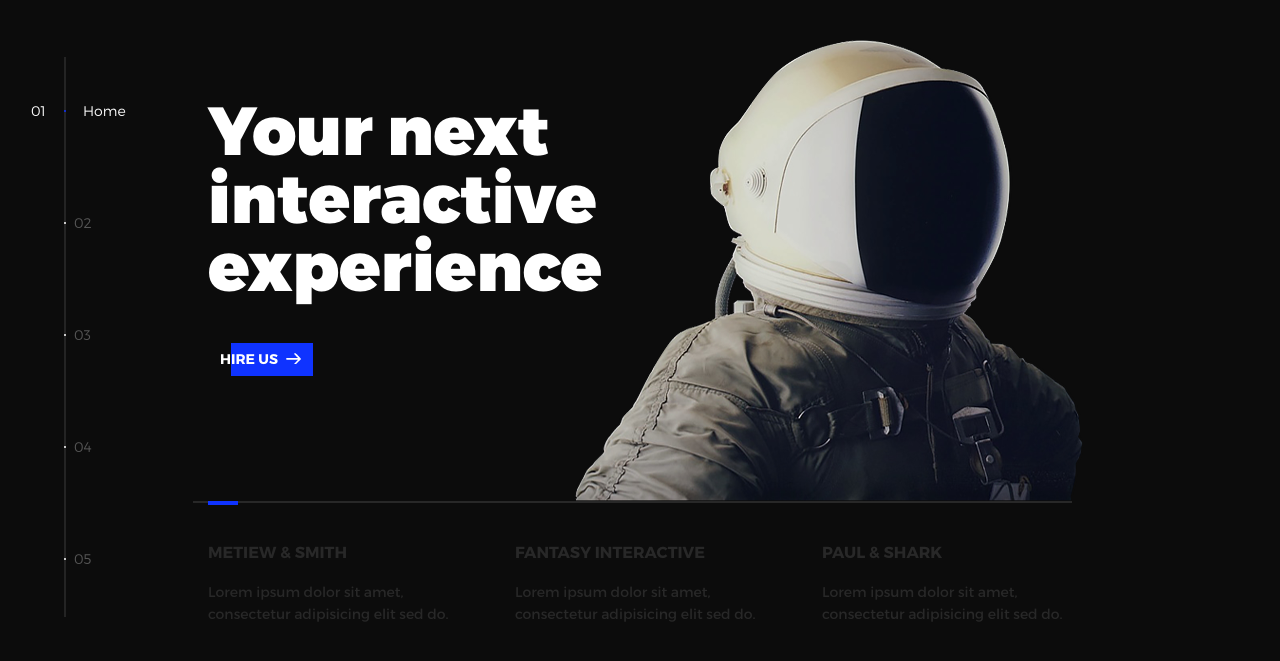
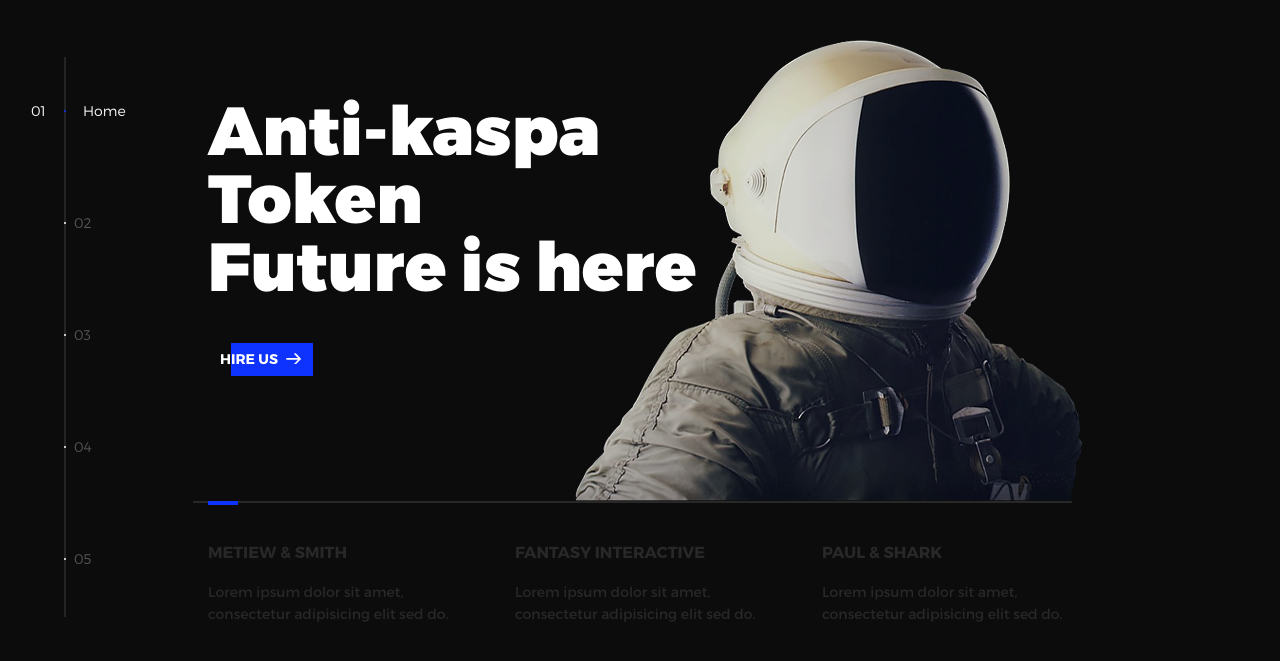
Before and after one commit to Anti-kaspa/Anti-Kaspa.github.io, a plain HTML site: page index.html in a window 1280 px wide. Shown: the part 63-724 px from the top of the page. Drawn offline with nearby package versions, Linux system fonts and the light colour scheme.

Commit message:
Update index.html

```diff
--- a/index.html
+++ b/index.html
@@ -48,7 +48,7 @@
           <li class="l-section section section--is-active">
             <div class="intro">
               <div class="intro--banner">
-                <h1>Your next<br>interactive<br>experience</h1>
+                <h1>Anti-kaspa<br>Token<br>Future is here</h1>
                 <button class="cta">Hire Us
                   <svg version="1.1" id="Layer_1" xmlns="http://www.w3.org/2000/svg" xmlns:xlink="http://www.w3.org/1999/xlink" x="0px" y="0px" viewBox="0 0 150 118" style="enable-background:new 0 0 150 118;" xml:space="preserve">
                   <g transform="translate(0.000000,118.000000) scale(0.100000,-0.100000)">
```
